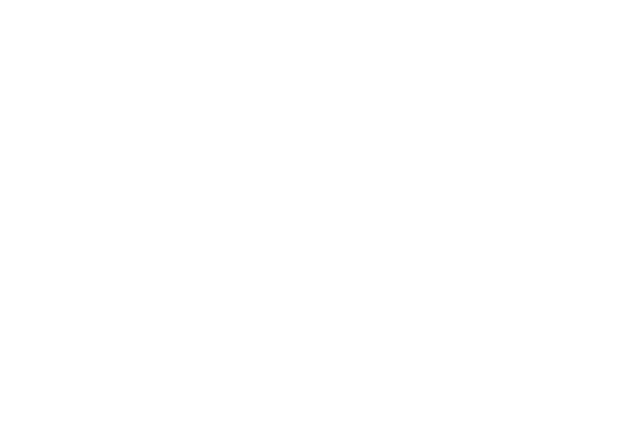
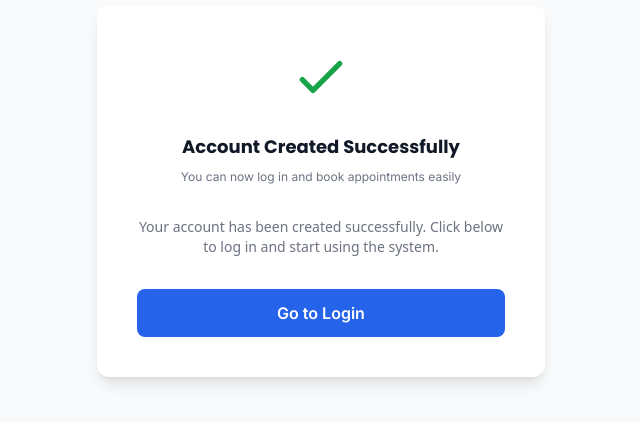
Before and after one commit to shawal106khan/DoctorRecommendationApp, a React (Vite) app: page /signup/success in a window 1280 px wide. Before the commit this address had no page. Shown: the part 209-632 px from the top of the page, without its empty margins (319-959 px from the left). Built offline with nearby package versions, Linux system fonts and the light colour scheme.

Commit message:
Auth/Login,Signup,Signup-successfully

```diff
--- a/src/components/common/components/Input.jsx
+++ b/src/components/common/components/Input.jsx
@@ -13,9 +13,9 @@
         placeholder={placeholder}
         value={value}
         onChange={onChange}
-        className="w-full px-4 py-3 border rounded-md shadow-lg font-body ,
-        placeholder:text-xs ,
-         focus:outline-none focus:ring-2 focus:ring-blue-500"
+        className="w-full px-4 py-3 border rounded-md shadow-lg font-body
+placeholder:text-xs
+focus:outline-none focus:ring-2 focus:ring-blue-500"
       />
     </div>
   );
--- a/src/pages/Auth/SignupPage.jsx
+++ b/src/pages/Auth/SignupPage.jsx
@@ -33,7 +33,7 @@
     if (formData.role === "doctor") {
       navigate("/signup/doctor-info");
     } else {
-      alert("Patient registered");
+      navigate("/signup/success");
     }
 
     console.log(formData);
--- /dev/null
+++ b/src/pages/Auth/SignupSuccess.jsx
@@ -0,0 +1,50 @@
+import { useNavigate } from "react-router-dom";
+import Title from "../../components/common/components/Title";
+import Button from "../../components/common/components/Button";
+
+const SignupSuccess = () => {
+  const navigate = useNavigate();
+
+  return (
+    <div className="min-h-screen flex items-center justify-center bg-gray-50">
+      <div className="bg-white p-10 rounded-xl shadow-lg max-w-md text-center">
+        {/* Success Icon */}
+        <div className="mb-6">
+          <svg
+            xmlns="http://www.w3.org/2000/svg"
+            className="h-16 w-16 text-green-600 mx-auto"
+            fill="none"
+            viewBox="0 0 24 24"
+            stroke="currentColor"
+          >
+            <path
+              strokeLinecap="round"
+              strokeLinejoin="round"
+              strokeWidth={2}
+              d="M5 13l4 4L19 7"
+            />
+          </svg>
+        </div>
+
+        {/* Title */}
+        <Title
+          heading="Account Created Successfully"
+          subheading="You can now log in and book appointments easily"
+        />
+
+        {/* Description */}
+        <p className="text-gray-500 text-sm mt-4">
+          Your account has been created successfully. Click below to log in and
+          start using the system.
+        </p>
+
+        {/* Button */}
+        <div className="mt-8">
+          <Button text="Go to Login" onClick={() => navigate("/login")} />
+        </div>
+      </div>
+    </div>
+  );
+};
+
+export default SignupSuccess;
--- a/src/routes/AppRoutes.jsx
+++ b/src/routes/AppRoutes.jsx
@@ -9,6 +9,7 @@
 import AdminPortal from "../pages/admin/AdminPortal";
 import DoctorVerification from "../pages/Auth/DoctorVerification";
 import PendingApproval from "../pages/Auth/PendingApproval";
+import SignupSuccess from "../pages/Auth/SignupSuccess";
 
 function AppRoutes() {
   return (
@@ -28,6 +29,7 @@
           element={<DoctorVerification />}
         ></Route>
         <Route path="/pending-approval" element={<PendingApproval />} />
+        <Route path="/signup/success" element={<SignupSuccess />}></Route>
 
         {/* Portal placeholders< */}
         <Route path="/patient" element={<PatientPortal />}></Route>
```
